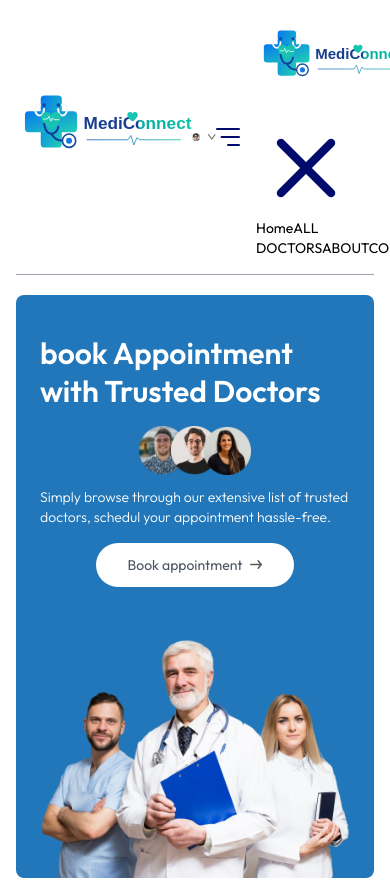
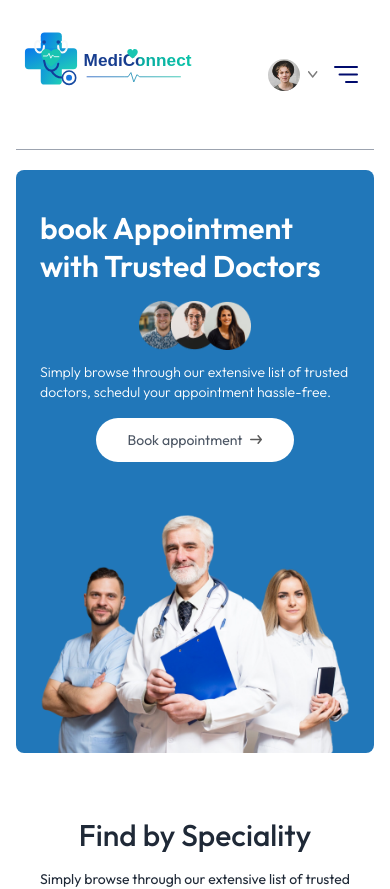
Before and after one commit to gholapdnyaneshwari/MediConnect, a React (Vite) app in the folder frontend/: page / in a window 390 px wide. Shown: the top 889 px of the page. Built offline with nearby package versions, Linux system fonts and the light colour scheme.

Commit message:
navbar hover

```diff
--- a/frontend/src/components/Navbar.jsx
+++ b/frontend/src/components/Navbar.jsx
@@ -10,78 +10,167 @@
   return (
     <div className='flex items-center justify-between text-sm py-4 mb-5 border-b border-b-gray-400'>
 
+      {/* Logo */}
       <img
         onClick={() => navigate('/')}
         className='w-44 cursor-pointer'
         src={assets.logo}
-        alt="MediConnect"
+        alt='MediConnect'
       />
 
+      {/* Desktop Menu */}
       <ul className='hidden md:flex items-start gap-5 font-medium'>
 
-        <NavLink to="/" className="inline-block">
+        <NavLink to='/' className='inline-block'>
           <li className='py-1'>HOME</li>
           <hr className='border-none outline-none h-0.5 bg-primary w-3/5 m-auto hidden' />
         </NavLink>
 
-        <NavLink to="/doctors" className="inline-block">
+        <NavLink to='/doctors' className='inline-block'>
           <li className='py-1'>ALL DOCTORS</li>
           <hr className='border-none outline-none h-0.5 bg-primary w-3/5 m-auto hidden' />
         </NavLink>
 
-        <NavLink to="/about" className="inline-block">
+        <NavLink to='/about' className='inline-block'>
           <li className='py-1'>ABOUT</li>
           <hr className='border-none outline-none h-0.5 bg-primary w-3/5 m-auto hidden' />
         </NavLink>
 
-        <NavLink to="/contact" className="inline-block">
+        <NavLink to='/contact' className='inline-block'>
           <li className='py-1'>CONTACT</li>
           <hr className='border-none outline-none h-0.5 bg-primary w-3/5 m-auto hidden' />
         </NavLink>
 
       </ul>
 
+      {/* Right Side */}
       <div className='flex items-center gap-4'>
-        {
-          token
-            ? (
 
+        {token ? (
+
+          /* Profile */
           <div className='flex items-center gap-2 cursor-pointer group relative'>
-                <img className='w-8 rounded-full' src={assets.profile_pic} alt="" />
-                <img className='w-2.5' src={assets.dropdown_icon} alt="" />
+
+            <img
+              className='w-8 rounded-full'
+              src={assets.profile_pic}
+              alt=''
+            />
+
+            <img
+              className='w-2.5'
+              src={assets.dropdown_icon}
+              alt=''
+            />
+
+            {/* Profile Dropdown */}
             <div className='absolute top-0 right-0 pt-14 text-base font-medium text-gray-600 z-20 hidden group-hover:block'>
               <div className='min-w-48 bg-stone-100 rounded flex flex-col gap-4 p-4'>
-                    <p onClick={() => navigate('my-profile')} className='hover:text-black cursor-pointer'>My Profile</p>
-                    <p onClick={() => navigate('my-appointments')} className='hover:text-black cursor-pointer'>My Appointments</p>
-                    <p onClick={() => setToken(false)} className='hover:text-black cursor-pointer'>Logout</p>
-                  </div>
+
+                <p
+                  onClick={() => navigate('/my-profile')}
+                  className='hover:text-black cursor-pointer'
+                >
+                  My Profile
+                </p>
+
+                <p
+                  onClick={() => navigate('/my-appointments')}
+                  className='hover:text-black cursor-pointer'
+                >
+                  My Appointments
+                </p>
+
+                <p
+                  onClick={() => setToken(false)}
+                  className='hover:text-black cursor-pointer'
+                >
+                  Logout
+                </p>
+
               </div>
             </div>
 
-            )
-            : (
+          </div>
+
+        ) : (
+
+          /* Create Account */
           <button
             onClick={() => navigate('/login')}
             className='bg-primary text-white px-8 py-2 rounded-full font-light hidden md:block'
           >
             Create account
           </button>
-            )
-        }
-        <img onClick={()=>setShowMenu(true)} className='w-6 md:hidden' src={assets.menu_icon} alt="" />
-        {/*-----------Moblie Menu-----------*/}
-        <div className={'md:hidden right-0 top-0 bottom-0 z-20 overflow-hidden hg-white transition'}>
-          <div>
-            <img src={assets.logo} alt=""/>
-            <img onClick={()=>setShowMenu(false)} src={assets.cross_icon}  alt=''/>
+
+        )}
+
+        {/* Mobile Menu Icon */}
+        <img
+          onClick={() => setShowMenu(true)}
+          className='w-6 md:hidden cursor-pointer'
+          src={assets.menu_icon}
+          alt=''
+        />
+
+        {/* Mobile Menu */}
+        <div
+          className={`${
+            showMenu ? 'fixed w-full' : 'h-0 w-0'
+          } md:hidden right-0 top-0 bottom-0 z-20 overflow-hidden bg-white transition-all`}
+        >
+
+          {/* Mobile Menu Header */}
+          <div className='flex items-center justify-between px-5 py-6'>
+            <img
+              className='w-36'
+              src={assets.logo}
+              alt='MediConnect'
+            />
+
+            <img
+              onClick={() => setShowMenu(false)}
+              className='w-7 cursor-pointer'
+              src={assets.cross_icon}
+              alt=''
+            />
           </div>
-          <ul>
-            <NavLink>Home</NavLink>
-            <NavLink>ALL DOCTORS</NavLink>
-            <NavLink>ABOUT</NavLink>
-            <NavLink>CONTACT</NavLink>
+
+          {/* Mobile Links */}
+          <ul className='flex flex-col gap-2 px-5 mt-5 text-lg font-medium'>
+
+            <NavLink
+              onClick={() => setShowMenu(false)}
+              to='/'
+            >
+              <p className='px-4 py-2 rounded inline-block'>HOME</p>
+            </NavLink>
+
+            <NavLink
+              onClick={() => setShowMenu(false)}
+              to='/doctors'
+            >
+             <p className='px-4 py-2 rounded inline-block'>ALL DOCTORS</p>
+            </NavLink>
+
+            <NavLink
+              onClick={() => setShowMenu(false)}
+              to='/about'
+            >
+              <p className='px-4 py-2 rounded inline-block'>ABOUT</p>
+            </NavLink>
+
+            <NavLink
+              onClick={() => setShowMenu(false)}
+              to='/contact'
+            >
+              <p className='px-4 py-2 rounded inline-block'>CONTACT</p>
+            </NavLink>
+
           </ul>
+
         </div>
+
       </div>
 
     </div>
--- a/frontend/src/index.css
+++ b/frontend/src/index.css
@@ -13,3 +13,9 @@
 ::-webkit-scrollbar{
     @apply hidden
 }
+
+@media (max-width:740px) {
+    .active p{
+        @apply text-white bg-primary
+    }
+}
```
Lines whose indentation alone changed are shown as unchanged.
